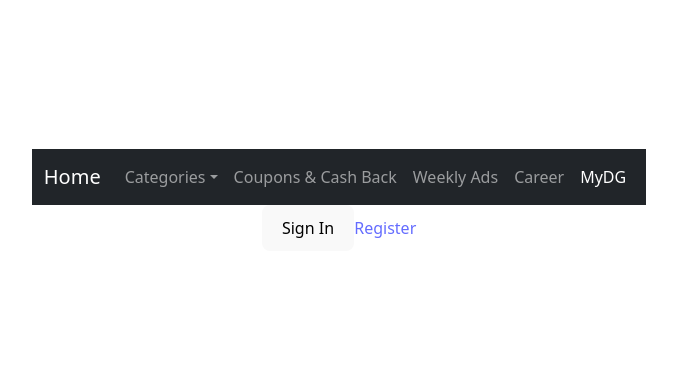
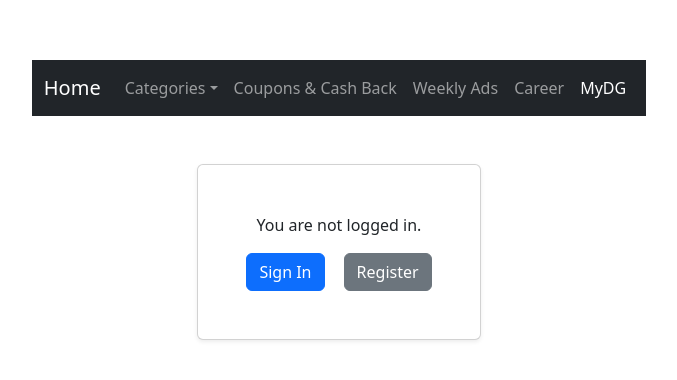
Before and after one commit to nottmonk/DG-Redesign, a React (Vite) app: page /myDG in a window 1280 px wide. Shown: the part 200-580 px from the top of the page, without its empty margins (301-978 px from the left). Built offline with nearby package versions, Linux system fonts and the light colour scheme; no server answers.

Commit message:
signin modify

```diff
--- a/src/components/DetailsView/SignIn.jsx
+++ b/src/components/DetailsView/SignIn.jsx
@@ -1,11 +1,12 @@
 import { useState } from 'react';
 import { SignInUser } from '../services/Auth';
-import { useNavigate } from 'react-router-dom';
+import { useNavigate, Link } from 'react-router-dom';
 import 'bootstrap/dist/css/bootstrap.min.css';
 
 const SignIn = (props) => {
-    let navigate = useNavigate();
+    const navigate = useNavigate();
     const [formValues, setFormValues] = useState({ email: '', password: '' });
+    const [error, setError] = useState('');
 
     const handleChange = (e) => {
         setFormValues({ ...formValues, [e.target.name]: e.target.value });
@@ -13,13 +14,13 @@ const SignIn = (props) => {
 
     const handleSubmit = async (e) => {
         e.preventDefault();
-        const payload = await SignInUser(formValues);
-        setFormValues({
-            email: "",
-            password: ""
-        });
-        props.setUser(payload);
-        navigate('/home');
+        try {
+            const payload = await SignInUser(formValues);
+            props.setUser(payload);
+            navigate('/home');
+        } catch (error) {
+            setError('Account does not exist. Please register.');
+        }
     };
 
     return (
@@ -29,6 +30,11 @@ const SignIn = (props) => {
                     <div className="card shadow-sm">
                         <div className="card-body">
                             <h2 className="card-title text-center mb-4">Sign In</h2>
+                            {error && (
+                                <div className="alert alert-danger" role="alert">
+                                    {error}
+                                </div>
+                            )}
                             <form onSubmit={handleSubmit}>
                                 <div className="form-group">
                                     <label htmlFor="email">Email</label>
@@ -61,6 +67,9 @@ const SignIn = (props) => {
                                     Sign In
                                 </button>
                             </form>
+                            <p className="mt-3 text-center">
+                                Don't have an account? <Link to="/register">Register here</Link>.
+                            </p>
                         </div>
                     </div>
                 </div>
--- a/src/components/Pages/MyDG.jsx
+++ b/src/components/Pages/MyDG.jsx
@@ -1,40 +1,42 @@
-import axios from 'axios'
-import React, { useState } from 'react'
-import { useNavigate, useParams, Link } from 'react-router-dom'
+import axios from 'axios';
+import React, { useState } from 'react';
+import { useNavigate, useParams, Link } from 'react-router-dom';
+import 'bootstrap/dist/css/bootstrap.min.css';
 
-const myDG = (props) => {
-    let { id } = useParams()
-    let navigate = useNavigate()
-
+const MyDG = (props) => {
+    const { id } = useParams();
+    const navigate = useNavigate();
 
     return (
-
-        <div>
-            {props.user && (
-                <div>
-                    <h4>Name: {props.user.name}</h4>
-                    <h4>Email: {props.user.email}</h4>
-                    <Link to="/update"><button>Edit</button></Link>
-                    <Link to='/delete'><button>Delete</button></Link>
+        <div className="container mt-5">
+            <div className="row justify-content-center">
+                <div className="col-md-6">
+                    {props.user ? (
+                        <div className="card shadow-sm">
+                            <div className="card-body">
+                                <h4 className="card-title">Name: {props.user.name}</h4>
+                                <h4 className="card-text">Email: {props.user.email}</h4>
+                                <div className="d-flex justify-content-between">
+                                    <Link to="/update" className="btn btn-primary">Edit</Link>
+                                    <Link to="/delete" className="btn btn-danger">Delete</Link>
+                                </div>
+                            </div>
+                        </div>
+                    ) : (
+                        <div className="card shadow-sm">
+                            <div className="card-body">
+                                <p className="card-text">You are not logged in.</p>
+                                <div className="d-flex justify-content-between">
+                                    <button className="btn btn-primary" onClick={() => navigate('/signin')}>Sign In</button>
+                                    <Link to="/register" className="btn btn-secondary">Register</Link>
+                                </div>
+                            </div>
+                        </div>
+                    )}
                 </div>
-            )
-            }
-            <div>
-
-            </div>
-            {!props.user && (
-                <div>
-                    <button onClick={() => navigate('/signin')}>Sign In</button>
-                    <a href='./register'>Register</a>
-                </div>
-            )}
-            <div>
-
             </div>
         </div>
+    );
+};
 
-    )
-}
-
-
-export default myDG
+export default MyDG;
```
